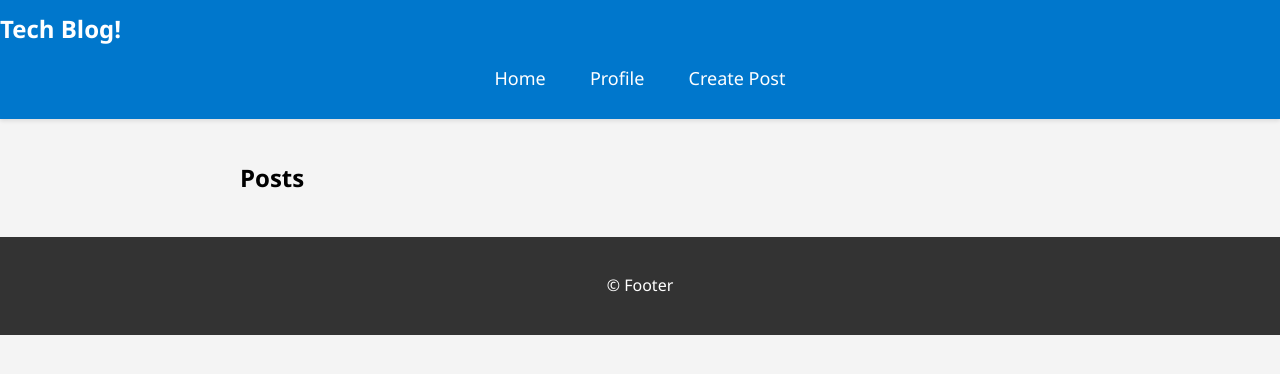
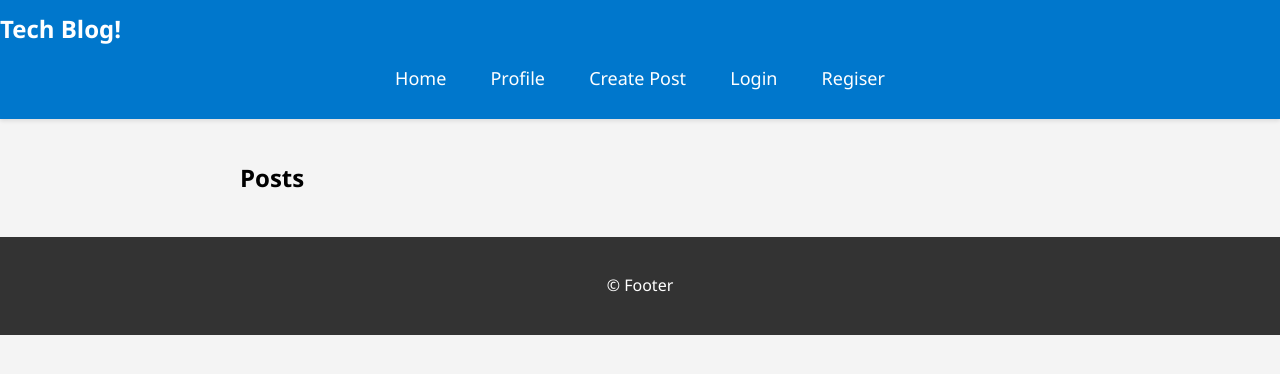
Before and after one commit to AlanCastle5/Summer-Project, a Flask app: page / in a window 1280 px wide. Shown: the top 374 px of the page. Run offline with Flask 3, Linux system fonts and the light colour scheme.

Commit message:
added login and register tabs

```diff
--- a/app.py
+++ b/app.py
@@ -5,10 +5,12 @@ from flask import Flask, request, jsonify, redirect, render_template, request, r
 from flask_sqlalchemy import SQLAlchemy
 from authlib.integrations.flask_client import OAuth
 from db import Post, User, user_like_association, user_dislike_association
+import secrets
+import os
 
 app = Flask(__name__)
 app.config['SQLALCHEMY_DATABASE_URI'] = 'sqlite:///site.db'
-
+app.secret_key = secrets.token_urlsafe(16)
 """
 """
 
--- a/templates/home.html
+++ b/templates/home.html
@@ -101,6 +101,8 @@
                 <li><a href="/">Home</a></li>
                 <li><a href="profile">Profile</a></li>
                 <li><a href="create_post">Create Post</a></li>
+                <li><a href="login">Login</a></li>
+                <li><a href="register">Regiser</a></li>
             </ul>
         </nav>
     </header>
```
